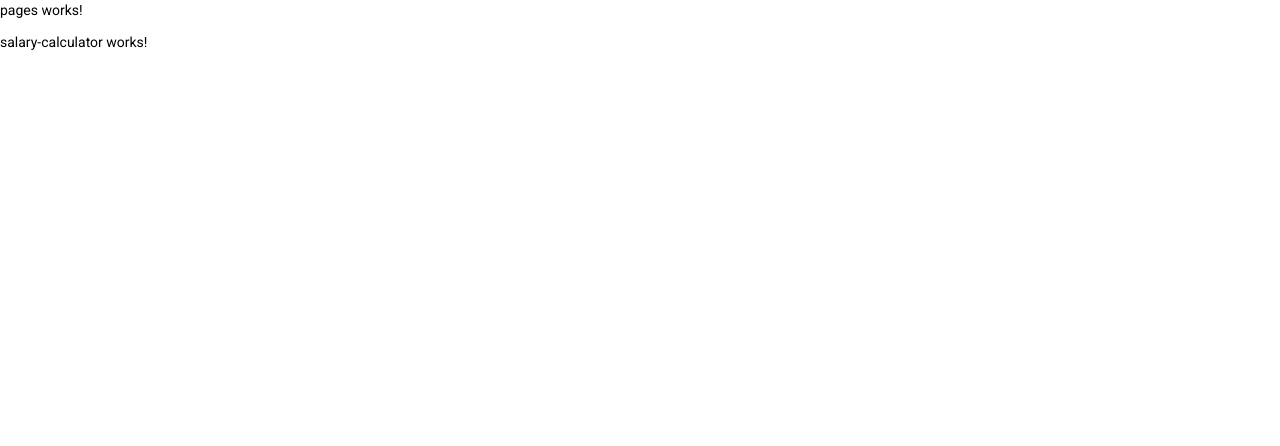
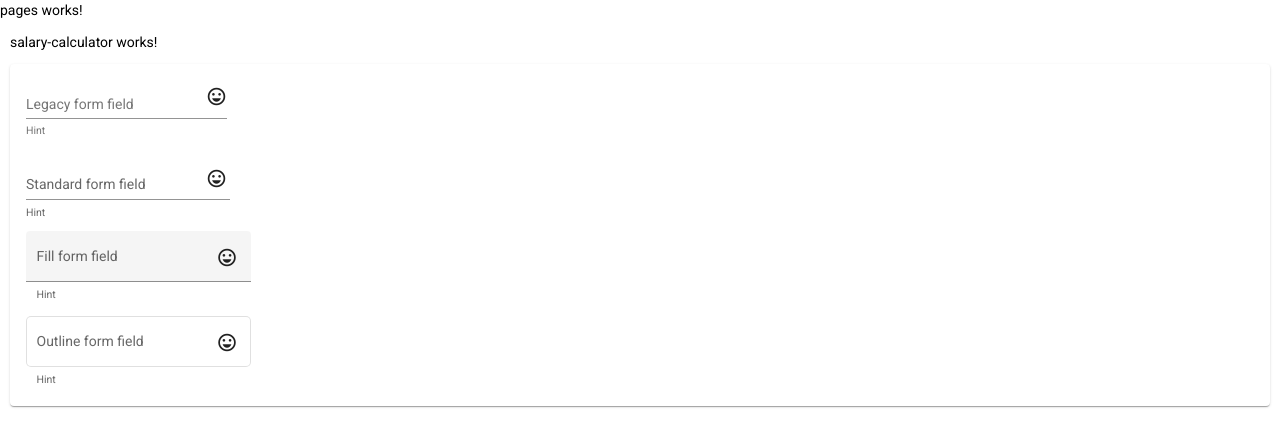
Before and after one commit to inimeve/net-salary-calculator, an Angular app: page /pages/calculator in a window 1280 px wide. Shown: the top 446 px of the page. Built offline with nearby package versions, Linux system fonts and the light colour scheme.

Commit message:
add material sample form

```diff
--- a/src/app/ui/pages/pages.component.html
+++ b/src/app/ui/pages/pages.component.html
@@ -1,3 +1,5 @@
 <p>pages works!</p>
 
-<router-outlet></router-outlet>
+<div style="margin: 10px;">
+    <router-outlet></router-outlet>
+</div>
--- a/src/app/ui/pages/salary-calculator/salary-calculator.component.html
+++ b/src/app/ui/pages/salary-calculator/salary-calculator.component.html
@@ -1 +1,36 @@
 <p>salary-calculator works!</p>
+
+<mat-card>
+  <p>
+    <mat-form-field appearance="legacy">
+      <mat-label>Legacy form field</mat-label>
+      <input matInput placeholder="Placeholder" />
+      <mat-icon matSuffix>sentiment_very_satisfied</mat-icon>
+      <mat-hint>Hint</mat-hint>
+    </mat-form-field>
+  </p>
+  <p>
+    <mat-form-field appearance="standard">
+      <mat-label>Standard form field</mat-label>
+      <input matInput placeholder="Placeholder" />
+      <mat-icon matSuffix>sentiment_very_satisfied</mat-icon>
+      <mat-hint>Hint</mat-hint>
+    </mat-form-field>
+  </p>
+  <p>
+    <mat-form-field appearance="fill">
+      <mat-label>Fill form field</mat-label>
+      <input matInput placeholder="Placeholder" />
+      <mat-icon matSuffix>sentiment_very_satisfied</mat-icon>
+      <mat-hint>Hint</mat-hint>
+    </mat-form-field>
+  </p>
+  <p>
+    <mat-form-field appearance="outline">
+      <mat-label>Outline form field</mat-label>
+      <input matInput placeholder="Placeholder" />
+      <mat-icon matSuffix>sentiment_very_satisfied</mat-icon>
+      <mat-hint>Hint</mat-hint>
+    </mat-form-field>
+  </p>
+</mat-card>
--- /dev/null
+++ b/src/app/ui/shared/material-shared/material-shared.module.ts
@@ -0,0 +1,27 @@
+import { NgModule } from '@angular/core';
+import { CommonModule } from '@angular/common';
+import {MatCardModule} from '@angular/material/card';
+import {MatFormFieldModule} from '@angular/material/form-field';
+import {MatInputModule} from '@angular/material/input';
+import {MatIconModule} from '@angular/material/icon';
+
+
+export const MATERIAL_MODULES = [
+  MatCardModule,
+  MatFormFieldModule,
+  MatInputModule,
+  MatIconModule
+];
+
+
+@NgModule({
+  declarations: [],
+  imports: [
+    CommonModule,
+    ...MATERIAL_MODULES
+  ],
+  exports: [
+    ...MATERIAL_MODULES
+  ]
+})
+export class MaterialSharedModule { }
```
Also changed, not shown: src/app/ui/pages/salary-calculator/salary-calculator.module.ts (+4 -3 lines).
